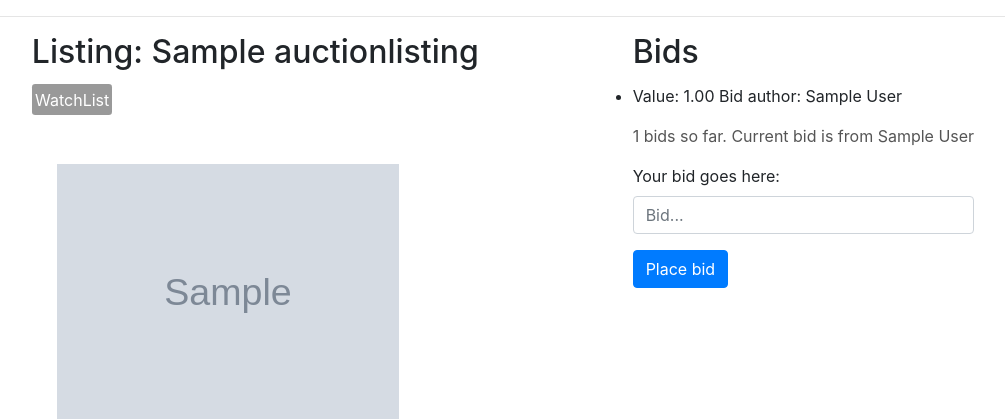
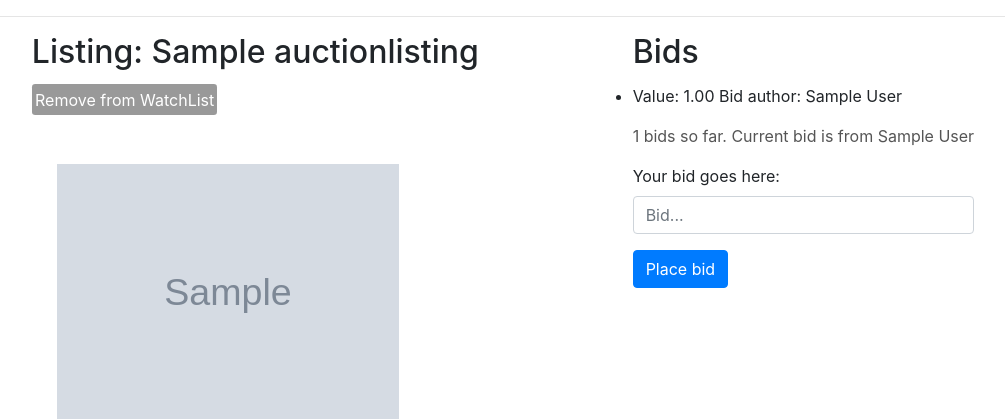
Before and after one commit to Matheus-IT/commerce, a Django app: page /listings/1 in a window 1280 px wide. Shown: the part 67-486 px from the top of the page, without its empty margins (137-1142 px from the left). Run offline with Django 3.2, Linux system fonts and the light colour scheme; a user stored in the database is signed in; tables that the repository leaves empty hold one stand-in row (values such as "Sample post"); grey boxes marked "Sample" are stand-in pictures; some libraries are stand-ins or nearby versions.

Commit message:
watchlist button is working now

```diff
--- a/auctions/templates/auctions/listingPage.html
+++ b/auctions/templates/auctions/listingPage.html
@@ -12,10 +12,18 @@
 			<div class="col1">
 				<h2 class="title">Listing: {{ listing.title }}</h2>
 
-				<form action="{% url 'auctions:watchlistToggle' listing.id %}" method='post'>
-					{% csrf_token %}
-					<button type="submit" class="watchListButton">WatchList</button>
-				</form>
+				{% if user.is_authenticated %}
+					<form action="{% url 'auctions:watchlistToggle' listing.id %}" method='post'>
+						{% csrf_token %}
+						<button type="submit" class="watchListButton">
+							{% if listing.watchlistReference %}
+								Remove from WatchList
+							{% else %}
+								Add to Watchlist
+							{% endif %}
+						</button>
+					</form>
+				{% endif %}
 				<br>
 
 				{% if listing.imageUrl %}
```
